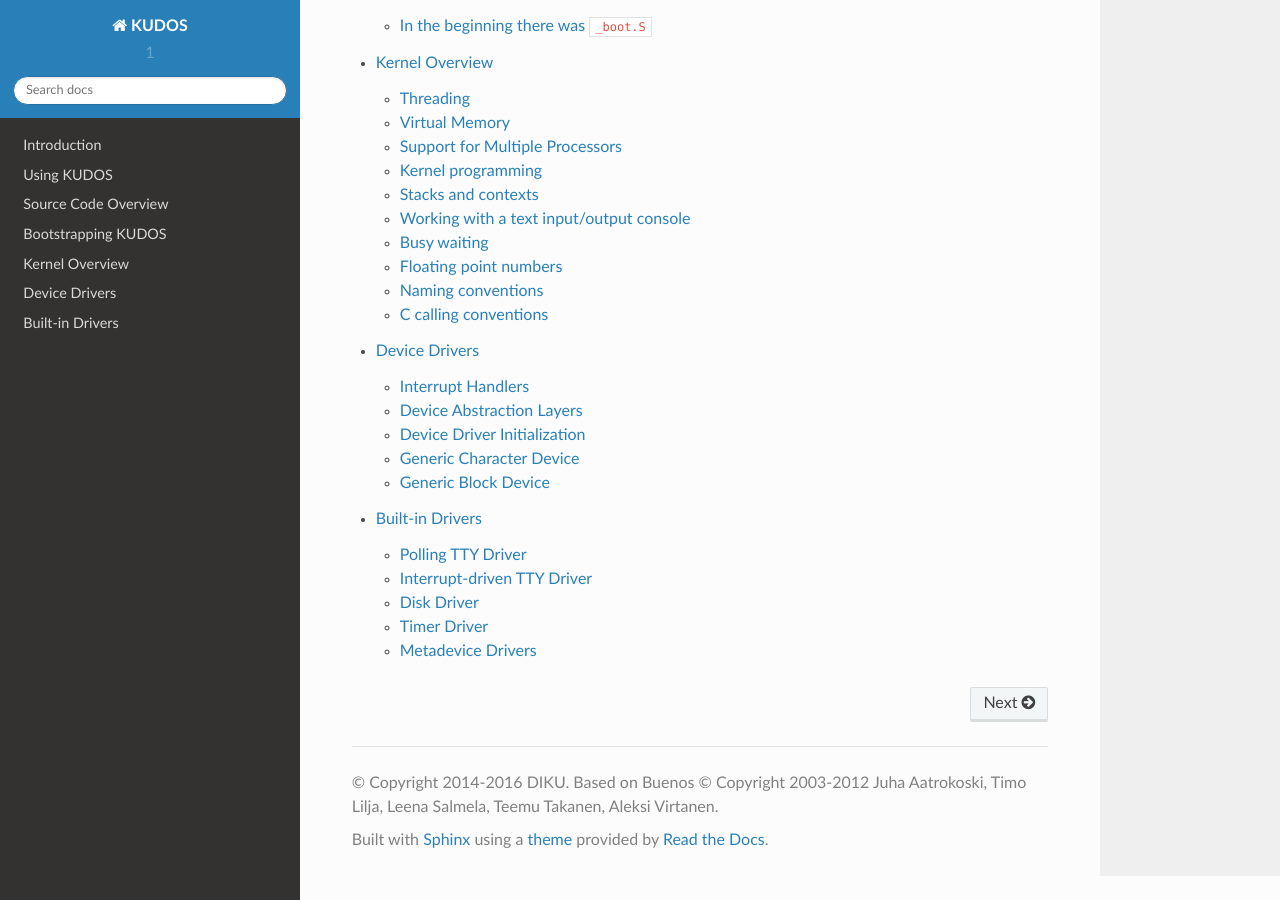
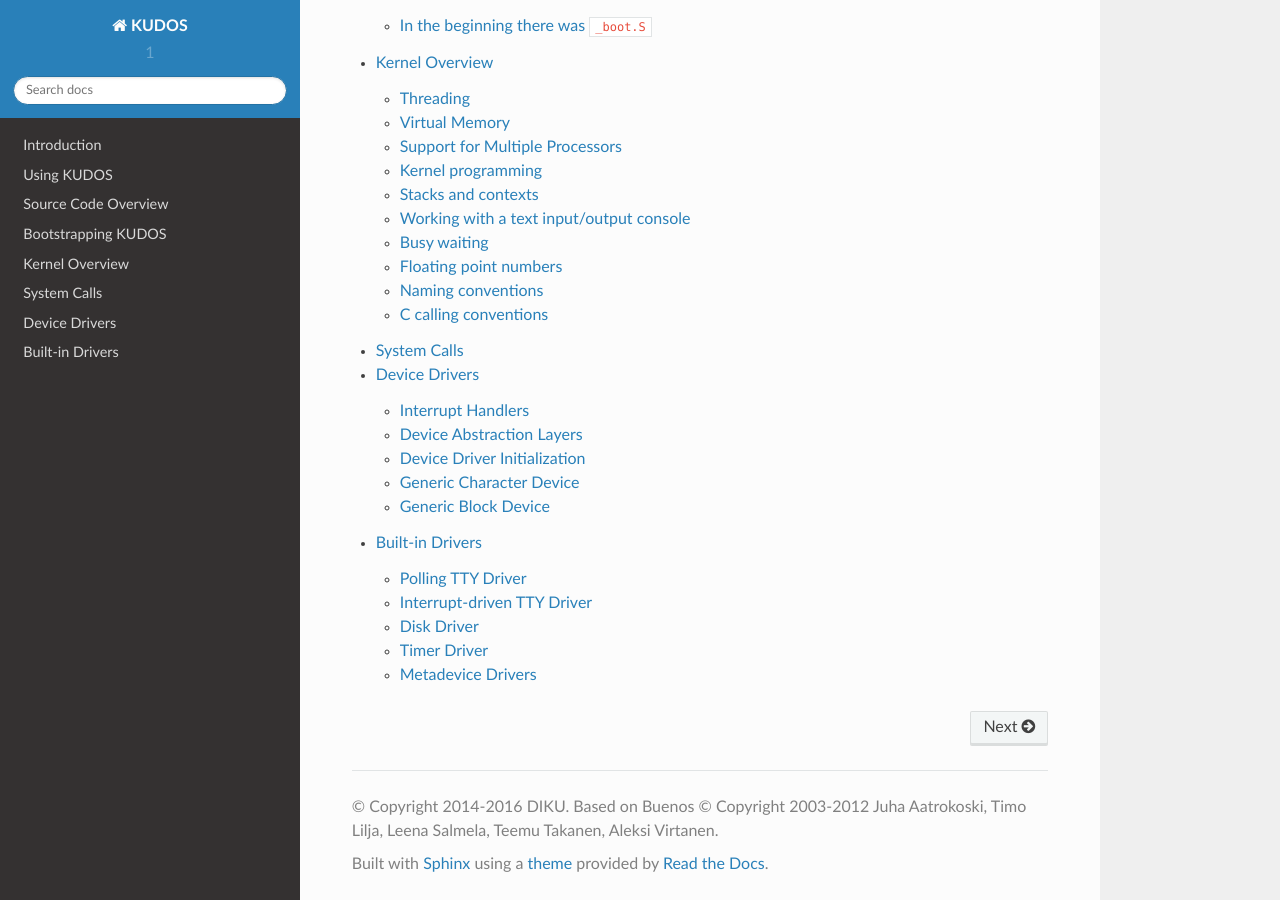
Before and after one commit to DIKU-EDU/kudos, a Sphinx documentation site: the page built from docs/index.rst, in a window 1280 px wide and 900 px high, scrolled down 713 px. Built offline with Sphinx 7.4.7 and the Read the Docs theme 2.0.0, drawn with Linux system fonts in a browser that asks for light colours.

Commit message:
initializing the system calls page

```diff
--- a/docs/index.rst
+++ b/docs/index.rst
@@ -15,5 +15,6 @@ concepts. It is intended for:
    source-code-overview.rst
    bootstrapping-kudos.rst
    kernel-overview.rst
+   system-calls.rst
    device-drivers.rst
    builtin-drivers.rst
--- /dev/null
+++ b/docs/system-calls.rst
@@ -0,0 +1,2 @@
+System Calls
+============
```
